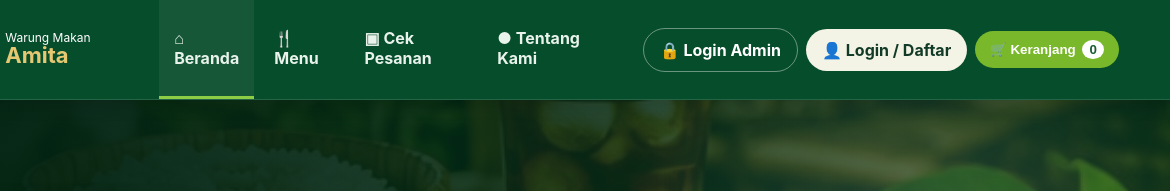
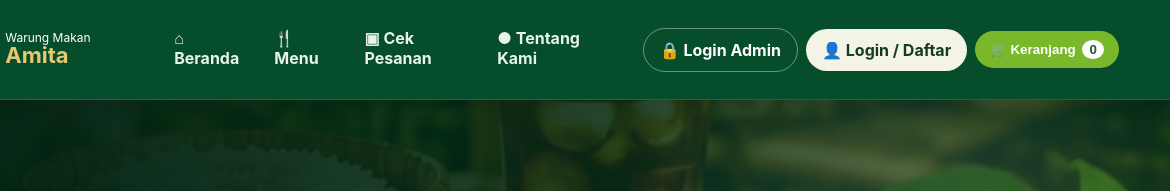
Before and after one commit to fajrifadillahzaelani-sketch/warung-makan-amita, a website: page public/index.html in a window 1280 px wide. Shown: the top 191 px of the page, 110-1280 px from the left. Drawn offline with Linux system fonts and the light colour scheme; no server answers.

Commit message:
Fix navigation link formatting in index.html

```diff
--- a/public/index.html
+++ b/public/index.html
@@ -9,7 +9,7 @@
 <header class="topbar">
   <div class="container nav">
     <a class="brand" href="/"><img src="/assets/logo-amita.jpg" alt="Logo Warung Makan Amita"><span>Warung Makan<br><b>Amita</b></span></a>
-    <nav><a class="active" href="#beranda">⌂ Beranda</a><a href="#menu">🍴 Menu</a><a href="#cek" id="navTrack">▣ Cek Pesanan</a><a href="#tentang">● Tentang Kami</a></nav>
+    <nav><a  href="#beranda">⌂ Beranda</a><a href="#menu">🍴 Menu</a><a href="#cek" id="navTrack">▣ Cek Pesanan</a><a href="#tentang">● Tentang Kami</a></nav>
     <div class="nav-actions"><a class="admin-link" href="/admin.html">🔒 Login Admin</a><a class="account-link" href="#menu">👤 Login / Daftar</a><button id="cartBtn" class="cart-btn">🛒 <span>Keranjang</span> <b id="cartCount">0</b></button></div>
   </div>
 </header>
```
